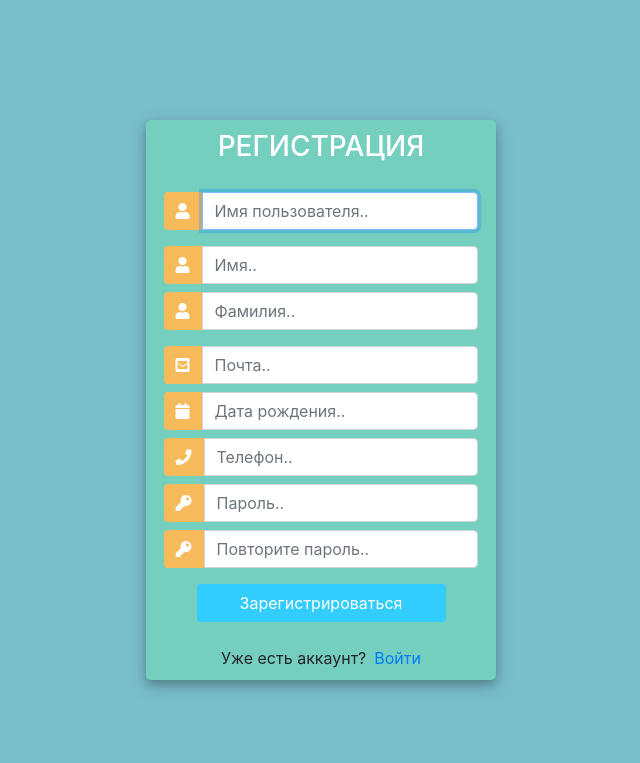
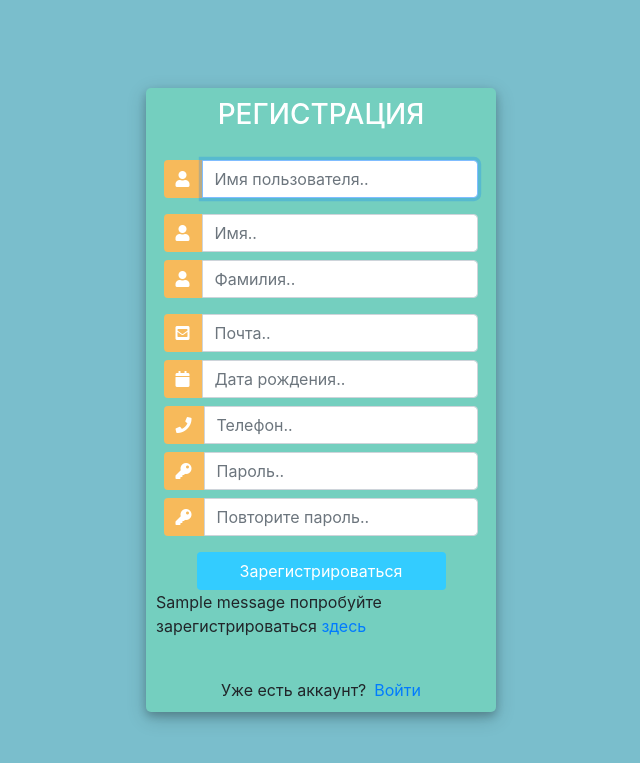
Before and after one commit to AlexanderLitovchenko/site, a Django app: page / in a window 1280 px wide. Shown: the top 763 px of the page, without its empty margins (319-959 px from the left). Run offline with Django 4.2, Linux system fonts and the light colour scheme; tables that the repository leaves empty hold one stand-in row (values such as "Sample post"); one stand-in notice (Sample message) is shown; some libraries are stand-ins or nearby versions.

Commit message:
Update register_page.html

```diff
--- a/hometask/users/templates/users/register_page.html
+++ b/hometask/users/templates/users/register_page.html
@@ -131,7 +131,11 @@
 				   		</div>
 					</form>
 				</div>
-
+				{% if messages %}
+					{% for message in messages %}
+						<p id="messages">{{message}} попробуйте зарегистрироваться <a href="{% url 'register_page' %}">здесь</a>  </p>
+					{% endfor %}
+				{%endif%}
 				<div class="mt-4">
 					<div class="d-flex justify-content-center links">
 						Уже есть аккаунт? <a href="{% url 'login' %}" class="ml-2">Войти</a>
```
